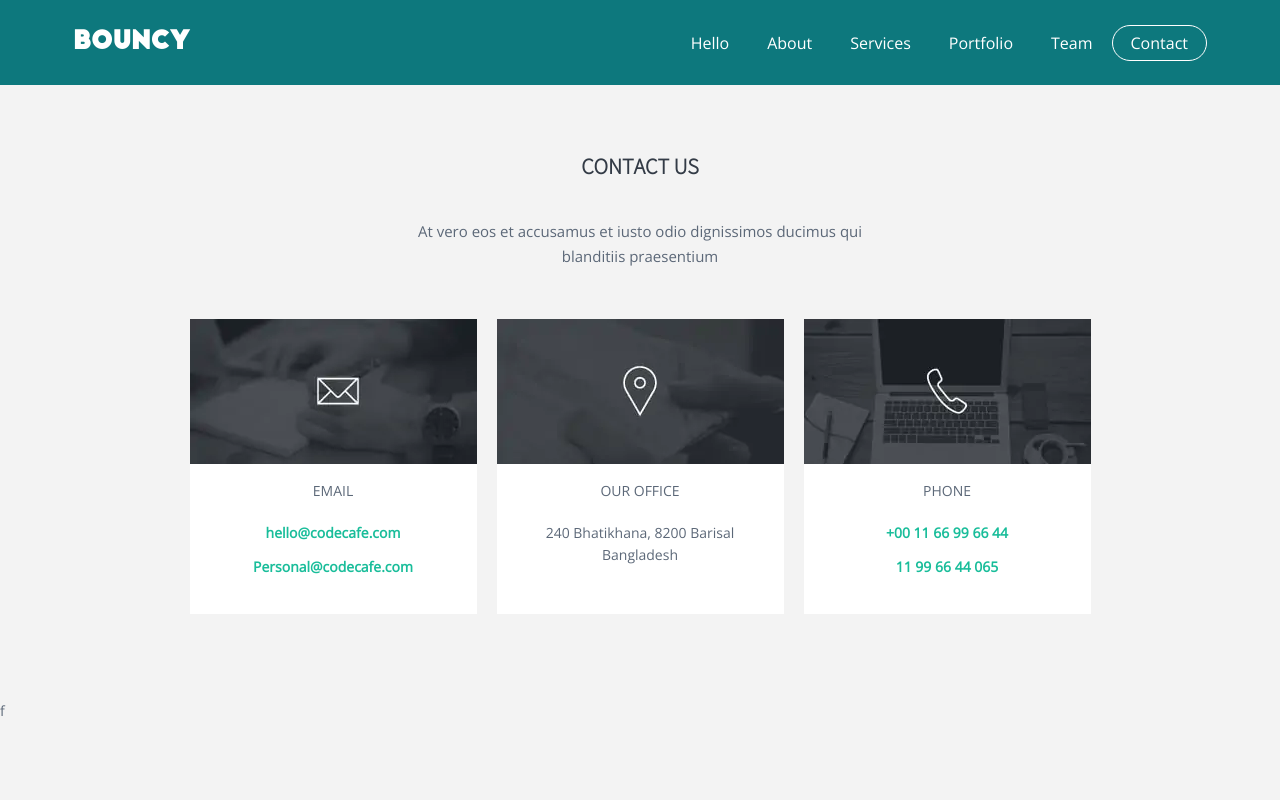
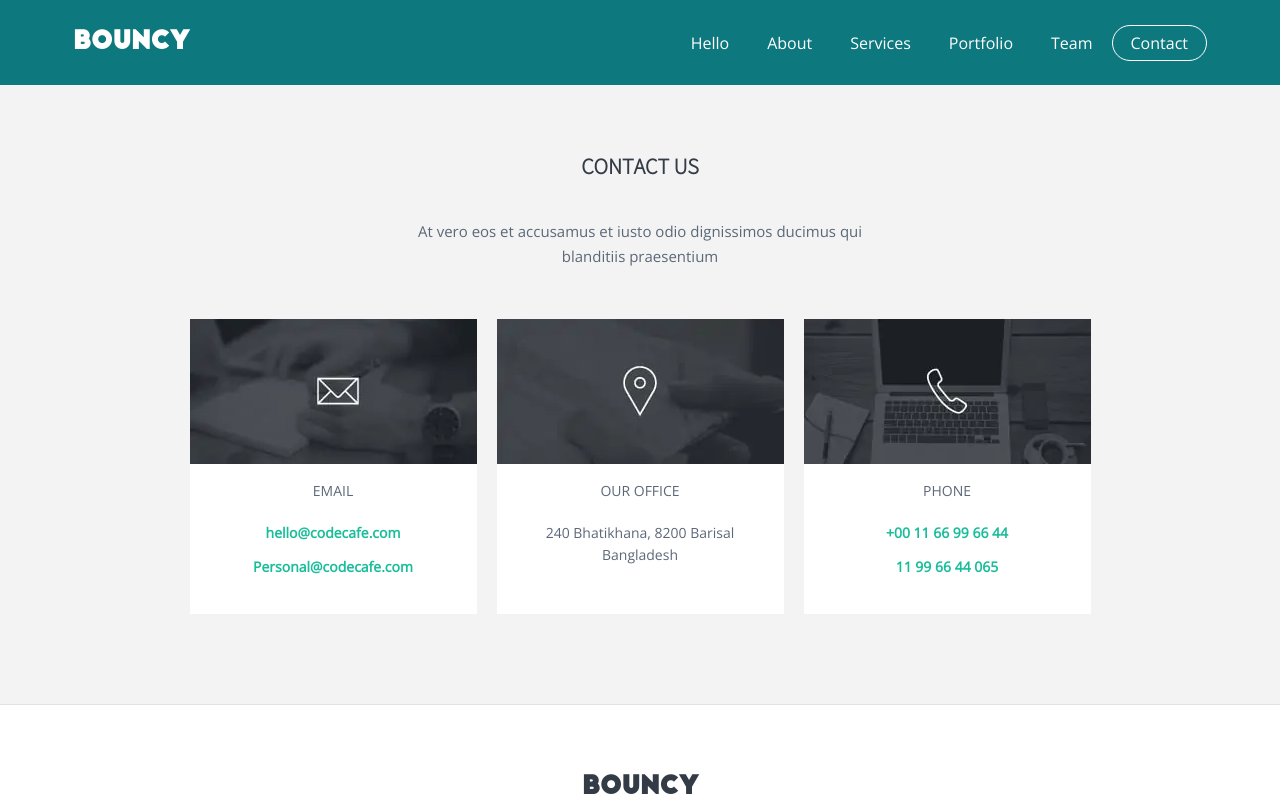
Before and after one commit to eugKlim/Bouncy, a React (Vite) app: page /contact in a window 1280 px wide. Shown: the top 800 px of the page. Built offline with nearby package versions, Linux system fonts and the light colour scheme.

Commit message:
Футер прижат к низу и маленькие улучшения

```diff
--- a/src/App.tsx
+++ b/src/App.tsx
@@ -20,9 +20,11 @@ import NotFoundPage from './pages/NotFoundPage';
 const App = () => {
   return (
     <HelmetProvider>
+      <div className="wrapper">
         <Router>
           <ScrollToTop />
           <Header />
+          <main className="main">
             <Routes>
               <Route path="/" element={<Navigate to="/home" />} />
               <Route path="/home" element={<HomePage />} />
@@ -33,8 +35,10 @@ const App = () => {
               <Route path="/team" element={<TeamPage />} />
               <Route path="*" element={<NotFoundPage />} />
             </Routes>
+          </main>
           <Footer />
         </Router>
+      </div>
     </HelmetProvider>
   );
 };
--- a/src/components/services/services.scss
+++ b/src/components/services/services.scss
@@ -3,7 +3,6 @@
 .services {
   background-color: $color-superLightGray;
   padding: 73px 0 70px;
-
   &-title {
     @include title-style;
     margin-bottom: 80px;
--- a/src/pages/ContactPage.tsx
+++ b/src/pages/ContactPage.tsx
@@ -10,11 +10,8 @@ const ContactPage = () => {
         <meta name="keywords" content="BOUNCY, page, react, About" />
         <meta name="author" content="BOUNCY" />
       </Helmet>
-      <div
-        className="page"
-        style={{ backgroundColor: '#f3f3f3', height: '100vh' }}
-      >
-        <Contact />f
+      <div className="page" style={{ backgroundColor: '#f3f3f3' }}>
+        <Contact />
       </div>
     </>
   );
--- a/src/pages/ServicesPage.tsx
+++ b/src/pages/ServicesPage.tsx
@@ -10,10 +10,7 @@ const ServicesPage = () => {
         <meta name="keywords" content="BOUNCY, page, react, About" />
         <meta name="author" content="BOUNCY" />
       </Helmet>
-      <div
-        className="page"
-        style={{ backgroundColor: '#f3f3f3', height: '100vh' }}
-      >
+      <div className="page" style={{ backgroundColor: '#f3f3f3' }}>
         <Services />
       </div>
     </>
--- a/src/style/style.scss
+++ b/src/style/style.scss
@@ -39,6 +39,7 @@ body.noScroll {
 .main {
   flex: 1 1 auto;
 }
+
 .container {
   max-width: 1174px;
   width: 100%;
```
Lines whose indentation alone changed are shown as unchanged.
